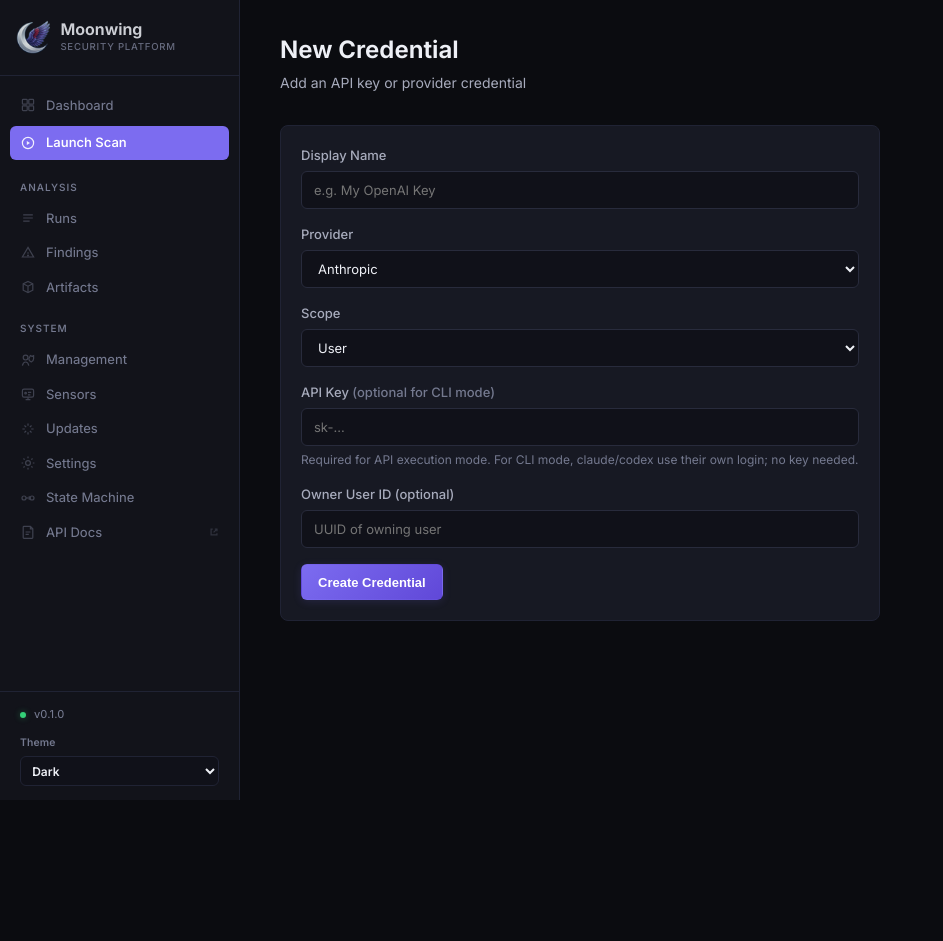
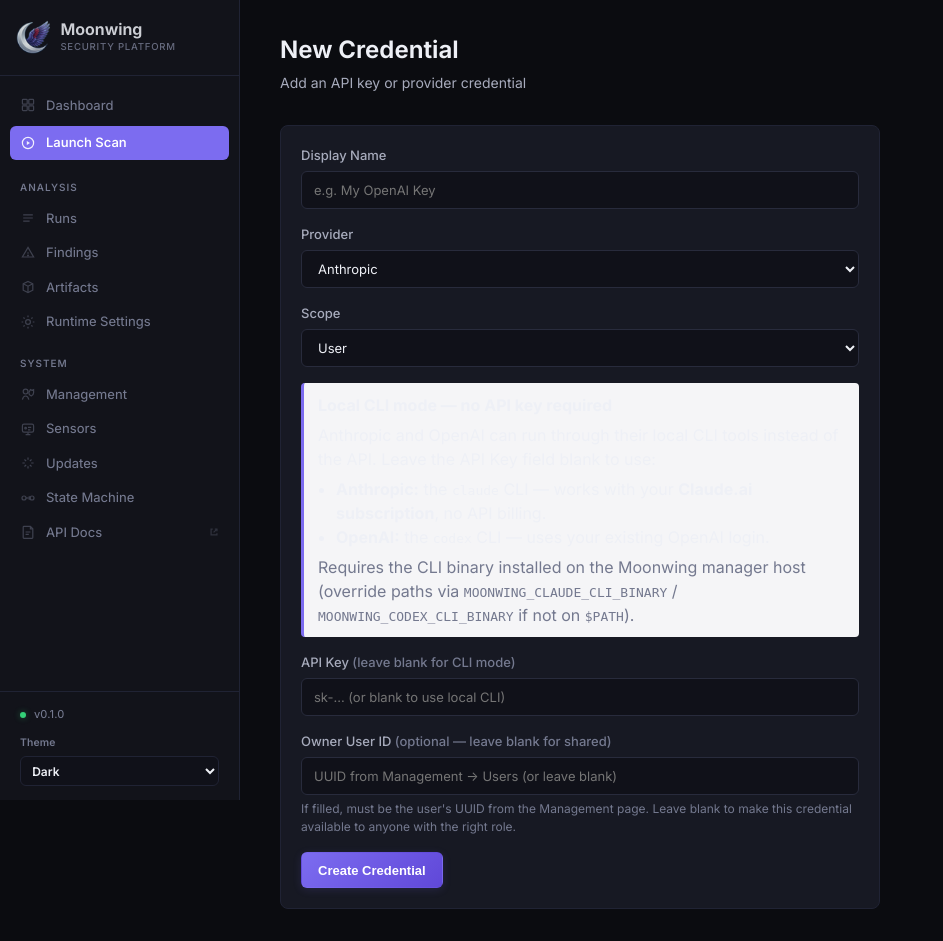
Before and after one commit to bulbousoars/Moonwing, a Python web app: template src/moonwing/api/templates/credential_form.html in a window 1280 px wide. Shown: the whole page, without its empty margins (0-943 px from the left). Before the commit the page ends 800 px from the top, so only its background shows below. Run offline with Jinja, Linux system fonts and the light colour scheme; the template is opened without the code that fills it, so the values that code supplies are empty.

Commit message:
fix(credentials): handle bad UUID + clarify CLI-mode messaging; relocate Settings nav
- Move "Settings" nav item from System group to Analysis group and rename to
  "Runtime Settings"; settings.html h1/title/breadcrumb match the new label.
- Fix 500 on POST /credentials/new and POST /credentials/connect when the
  Owner User ID field is not a valid UUID — re-render the form with a friendly
  error explaining where to find the UUID.
- credential_form.html: surface a prominent "Local CLI mode — no API key
  required" note for Anthropic/OpenAI, explaining that the claude/codex CLIs
  use the user's Claude.ai / OpenAI subscription (no API billing) and require
  the binary on the manager host. Toggle visibility based on selected provider.
- Clarify the Owner User ID field hint so users don't paste a name into it.

```diff
--- a/src/moonwing/api/templates/base.html
+++ b/src/moonwing/api/templates/base.html
@@ -71,6 +71,12 @@
             Artifacts
           </a>
         </li>
+        <li>
+          <a href="/settings" class="{% if active == 'settings' %}active{% endif %}">
+            <svg class="nav-icon" viewBox="0 0 20 20" fill="none" stroke="currentColor" stroke-width="1.5"><circle cx="10" cy="10" r="3"/><path d="M10 2v2m0 12v2m-5.66-2.34l1.42-1.42m8.48-8.48l1.42-1.42M2 10h2m12 0h2M4.34 4.34l1.42 1.42m8.48 8.48l1.42 1.42"/></svg>
+            Runtime Settings
+          </a>
+        </li>
       </ul>
     </div>
 
@@ -93,12 +99,6 @@
           <a href="/system/updates" class="{% if active == 'system_updates' %}active{% endif %}">
             <svg class="nav-icon" viewBox="0 0 20 20" fill="none" stroke="currentColor" stroke-width="1.5"><path d="M10 3v3M10 14v3M3 10h3M14 10h3"/><path d="M5.6 5.6l2.1 2.1M12.3 12.3l2.1 2.1M5.6 14.4l2.1-2.1M12.3 7.7l2.1-2.1"/></svg>
             Updates
-          </a>
-        </li>
-        <li>
-          <a href="/settings" class="{% if active == 'settings' %}active{% endif %}">
-            <svg class="nav-icon" viewBox="0 0 20 20" fill="none" stroke="currentColor" stroke-width="1.5"><circle cx="10" cy="10" r="3"/><path d="M10 2v2m0 12v2m-5.66-2.34l1.42-1.42m8.48-8.48l1.42-1.42M2 10h2m12 0h2M4.34 4.34l1.42 1.42m8.48 8.48l1.42 1.42"/></svg>
-            Settings
           </a>
         </li>
         <li>
--- a/src/moonwing/api/templates/credential_form.html
+++ b/src/moonwing/api/templates/credential_form.html
@@ -35,23 +35,39 @@
         <option value="shared" {% if selected_scope == 'shared' %}selected{% endif %}>Shared</option>
       </select>
     </div>
+    <div class="form-group" id="cli_mode_note" style="background:var(--bg-subtle, #f5f5f7); border-left:3px solid var(--accent, #5b8def); padding:10px 14px; border-radius:4px;">
+      <strong>Local CLI mode — no API key required</strong>
+      <p style="margin:6px 0 0 0;">Anthropic and OpenAI can run through their local CLI tools instead of the API. Leave the API Key field blank to use:</p>
+      <ul style="margin:6px 0 0 18px; padding:0;">
+        <li><strong>Anthropic:</strong> the <code>claude</code> CLI — works with your <strong>Claude.ai subscription</strong>, no API billing.</li>
+        <li><strong>OpenAI:</strong> the <code>codex</code> CLI — uses your existing OpenAI login.</li>
+      </ul>
+      <p style="margin:6px 0 0 0; color:var(--text-muted);">Requires the CLI binary installed on the Moonwing manager host (override paths via <code>MOONWING_CLAUDE_CLI_BINARY</code> / <code>MOONWING_CODEX_CLI_BINARY</code> if not on <code>$PATH</code>).</p>
+    </div>
     <div class="form-group" id="api_key_group">
-      <label for="api_key">API Key <span style="color:var(--text-muted)">({{ 'leave blank to keep current key' if credential else 'optional for CLI mode' }})</span></label>
-      <input type="password" id="api_key" name="api_key" placeholder="sk-..." autocomplete="off">
-      <small style="color:var(--text-muted)">Required for API execution mode. For CLI mode, claude/codex use their own login; no key needed.</small>
+      <label for="api_key">API Key <span style="color:var(--text-muted)">({{ 'leave blank to keep current key' if credential else 'leave blank for CLI mode' }})</span></label>
+      <input type="password" id="api_key" name="api_key" placeholder="sk-... (or blank to use local CLI)" autocomplete="off">
     </div>
     <div class="form-group">
-      <label for="owner_user_id">Owner User ID (optional)</label>
-      <input type="text" id="owner_user_id" name="owner_user_id" value="{{ credential.owner_user_id if credential and credential.owner_user_id else '' }}" placeholder="UUID of owning user">
+      <label for="owner_user_id">Owner User ID <span style="color:var(--text-muted)">(optional — leave blank for shared)</span></label>
+      <input type="text" id="owner_user_id" name="owner_user_id" value="{{ credential.owner_user_id if credential and credential.owner_user_id else '' }}" placeholder="UUID from Management → Users (or leave blank)">
+      <small style="color:var(--text-muted)">If filled, must be the user's UUID from the Management page. Leave blank to make this credential available to anyone with the right role.</small>
     </div>
     <button type="submit" class="btn btn-primary">{{ 'Save Credential' if credential else 'Create Credential' }}</button>
   </form>
 </div>
 
 <script>
-document.getElementById('provider').addEventListener('change', function() {
-  var group = document.getElementById('api_key_group');
-  group.style.display = (this.value === 'ollama') ? 'none' : '';
-});
+function _updateCredentialFormHints() {
+  var providerEl = document.getElementById('provider');
+  var apiKeyGroup = document.getElementById('api_key_group');
+  var cliNote = document.getElementById('cli_mode_note');
+  if (!providerEl) return;
+  var v = providerEl.value;
+  apiKeyGroup.style.display = (v === 'ollama') ? 'none' : '';
+  cliNote.style.display = (v === 'anthropic' || v === 'openai') ? '' : 'none';
+}
+document.getElementById('provider').addEventListener('change', _updateCredentialFormHints);
+_updateCredentialFormHints();
 </script>
 {% endblock %}
--- a/src/moonwing/api/templates/settings.html
+++ b/src/moonwing/api/templates/settings.html
@@ -1,11 +1,11 @@
 {% extends "base.html" %}
-{% block title %}Configuration — Moonwing{% endblock %}
+{% block title %}Runtime Settings — Moonwing{% endblock %}
 {% block content %}
 <div class="breadcrumb">
-  <a href="/">Dashboard</a><span class="sep">/</span><span class="current">Configuration</span>
+  <a href="/">Dashboard</a><span class="sep">/</span><span class="current">Runtime Settings</span>
 </div>
 <div class="page-header">
-  <h1>Configuration</h1>
+  <h1>Runtime Settings</h1>
   <p>Manage targets, credentials, and runtime profiles</p>
 </div>
 
```
Also changed, not shown: src/moonwing/api/routes/dashboard.py (+25 -2 lines).
